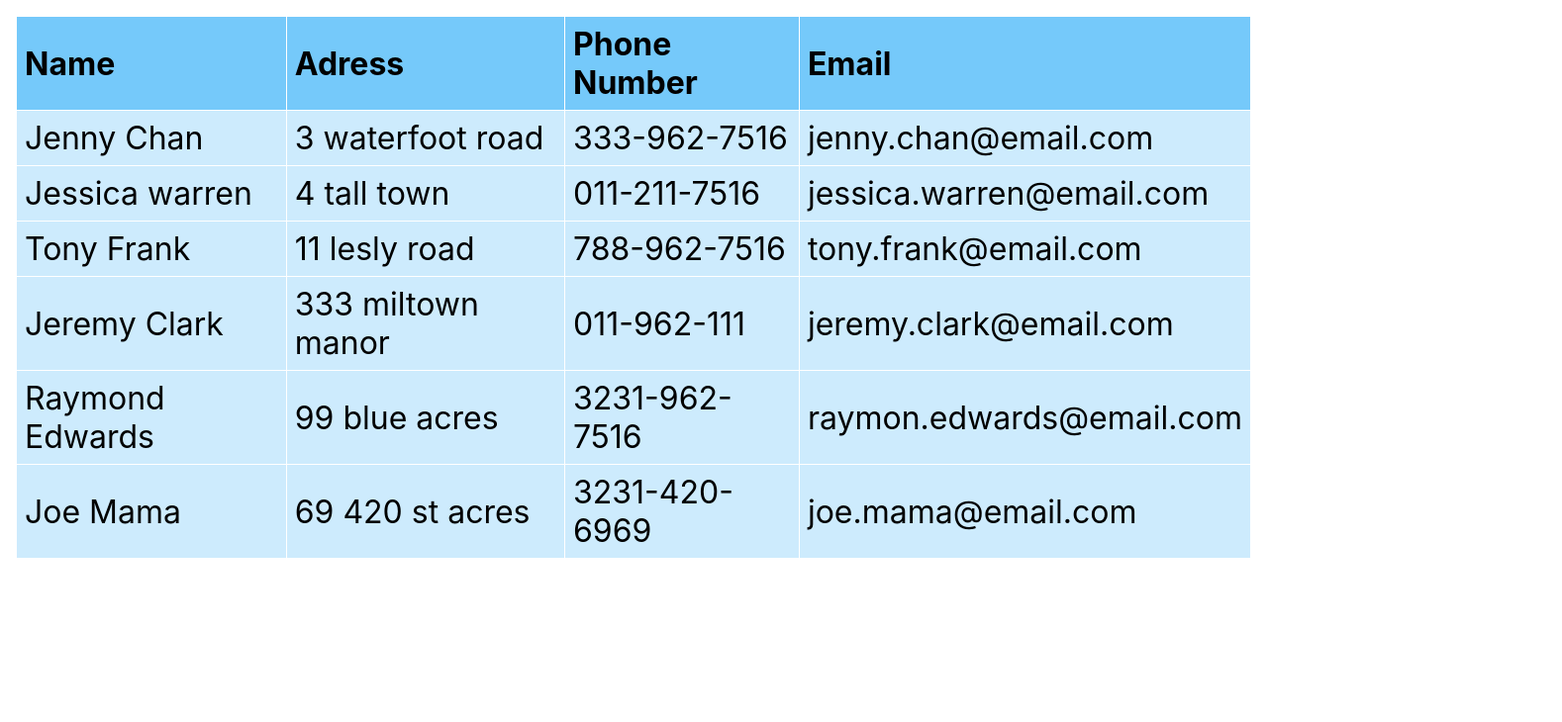
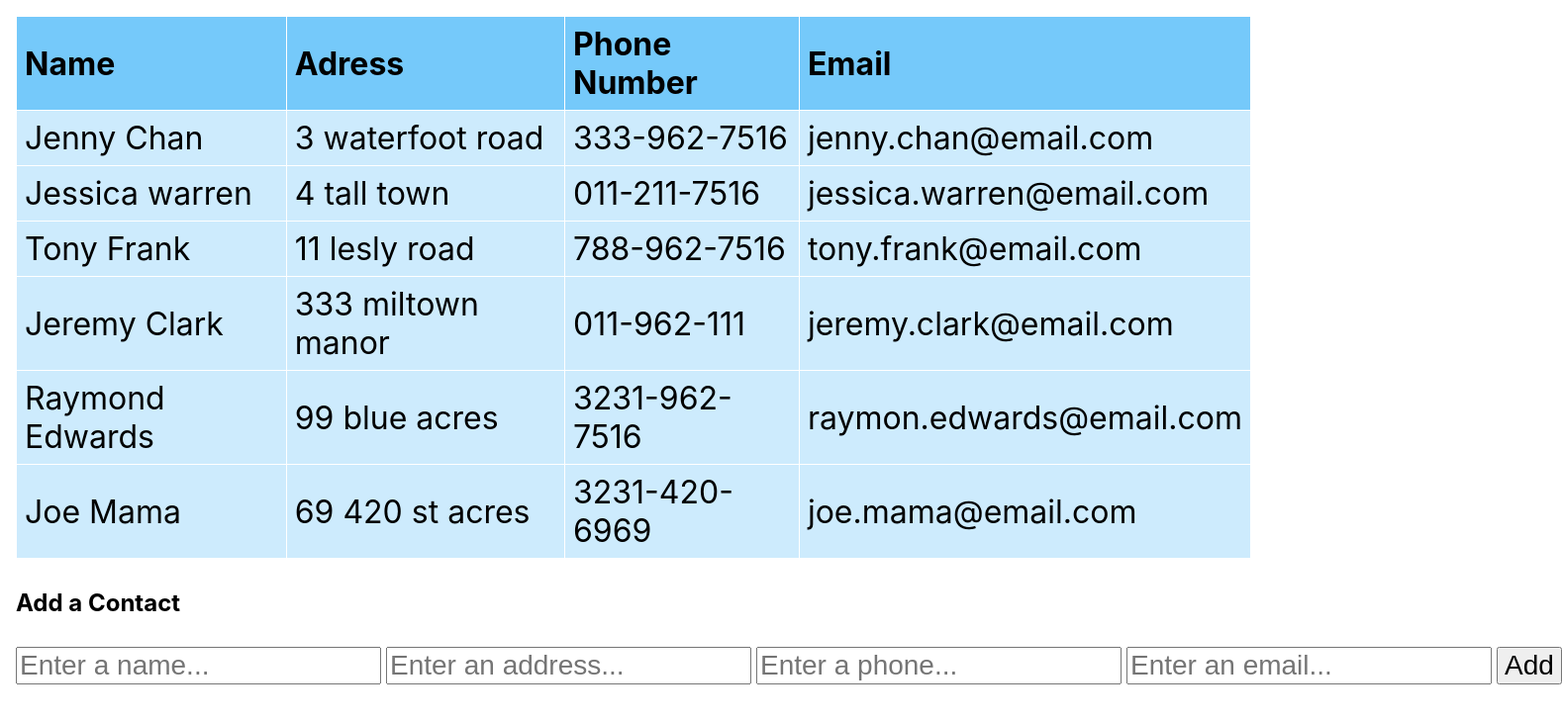
Before and after one commit to dimiturstefanow/JustTable, a React (Create React App) app: page / in a window 1280 px wide. Shown: the top 730 px of the page at 99% size, 1578 px wide, since content can reach past the window. Built offline with nearby package versions, Linux system fonts and the light colour scheme.

Commit message:
creating input tables

```diff
--- a/src/App.js
+++ b/src/App.js
@@ -27,6 +27,34 @@
           ))}
         </tbody>
       </table>
+      <h2>Add a Contact</h2>
+      <form>
+        <input
+          type="text"
+          name="fullName"
+          required="required"
+          placeholder="Enter a name..."
+        />
+        <input
+          type="text"
+          name="address"
+          required="required"
+          placeholder="Enter an address..."
+        />
+        <input
+          type="text"
+          name="phoneNumber"
+          required="required"
+          placeholder="Enter a phone..."
+        />
+        <input
+          type="email"
+          name="email"
+          required="required"
+          placeholder="Enter an email..."
+        />
+        <button type="submit">Add</button>
+      </form>
     </div>
   );
 };
```
